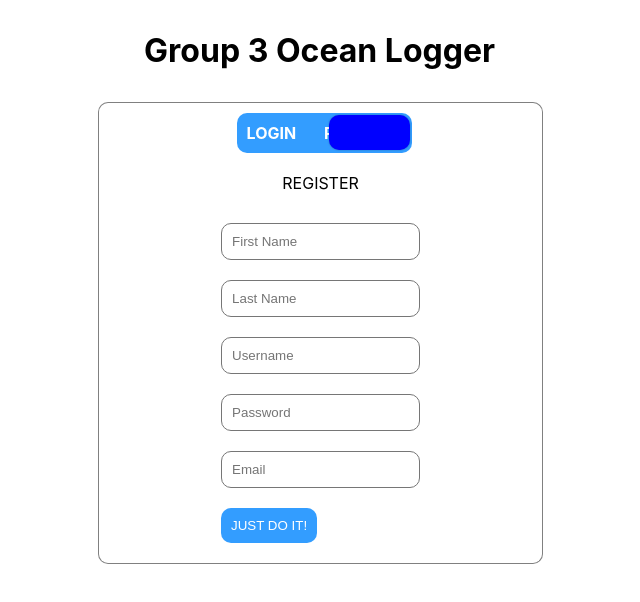
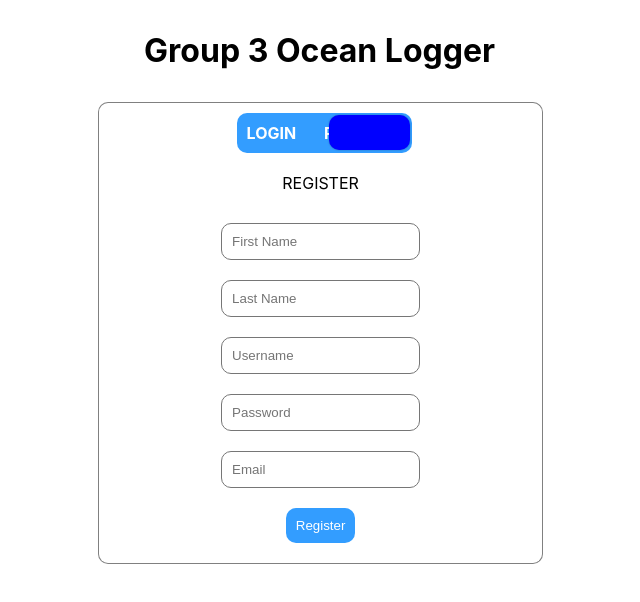
Before and after one commit to Large-Project-COP4331/main, a React (Create React App) app in the folder frontend/: page / in a window 1280 px wide. Both pictures are taken after a click on the label 648 px from the left and 132 px from the top of the page. Shown: the top 602 px of the page, without its empty margins (324-964 px from the left). Built offline with nearby package versions, Linux system fonts and the light colour scheme.

Commit message:
put submit button in own div for centering

```diff
--- a/frontend/src/components/Register.js
+++ b/frontend/src/components/Register.js
@@ -84,8 +84,10 @@ function Register()
                 <input type="text" className="registerField" id="registerEmail" placeholder="Email"
                     ref={(c) => registerEmail = c} /><br />
 
-                <input type="submit" id="registerButton" className="buttons" value = "JUST DO IT!"
-                onClick={doRegister} /><br />
+                <div className="registeDivBottom">
+                    <input type="submit" id="registerButton" class="buttons" value = "Register"
+                    onClick={doRegister} /><br />
+                </div>
 
                 <span id="registerResult">{message}</span>
             </form>
```
